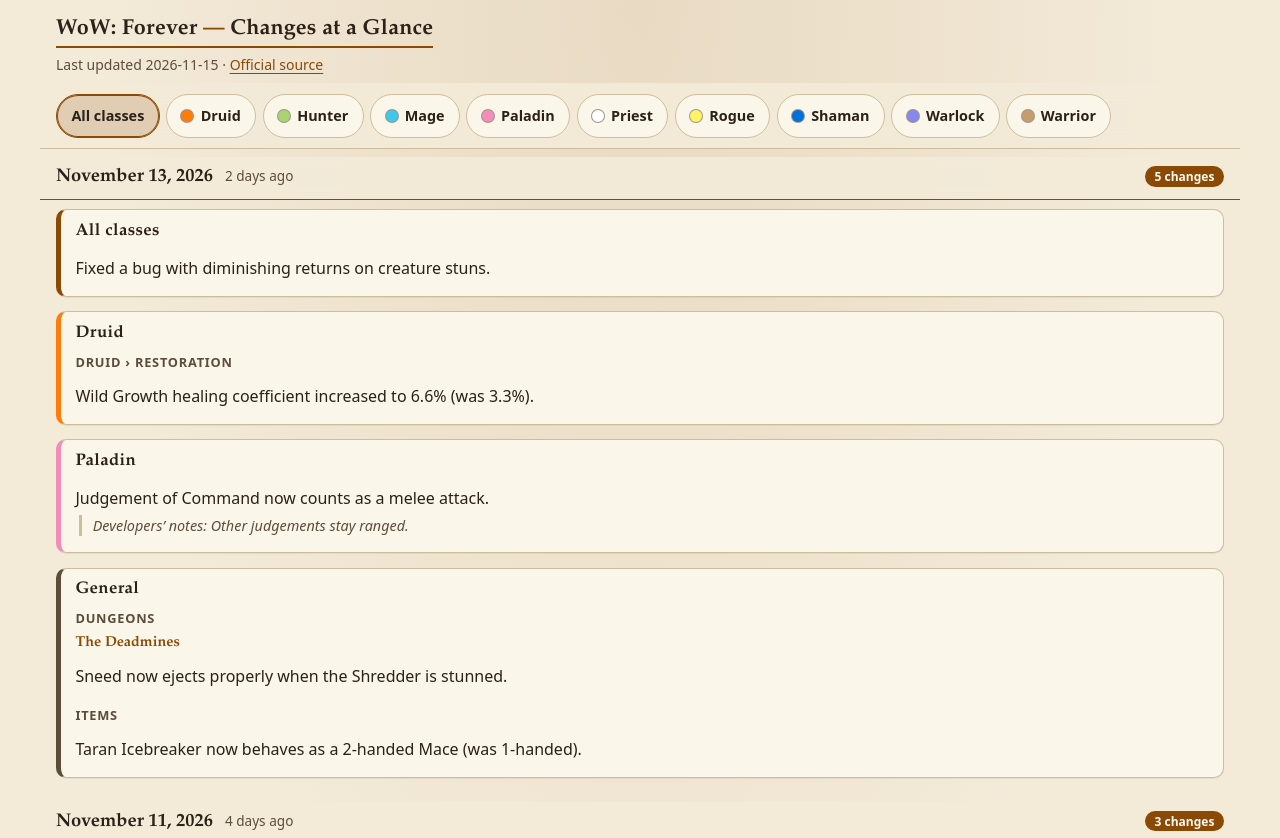
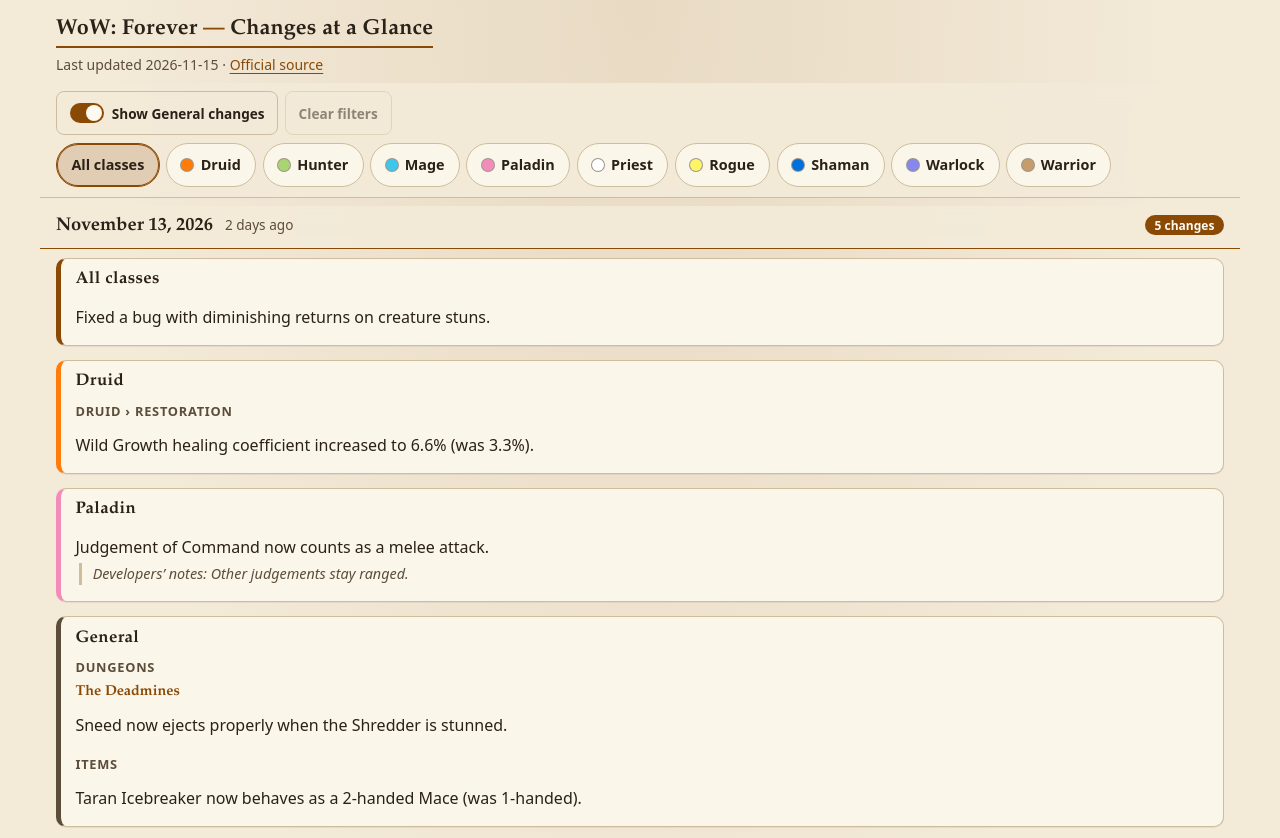
Before and after one commit to RQalgo/wow-4ever-changes, a website with bundled scripts: page index.html in a window 1280 px wide. Shown: the top 838 px of the page. Built offline with nearby package versions, Linux system fonts and the light colour scheme.

Commit message:
Add "Show General changes" toggle and Clear filters button
Accessible switch (role=switch) controlling the General section; the
clear button resets all filters and is disabled when nothing is set.

Co-Authored-By: Claude Fable 5.2 <noreply@anthropic.com>
Claude-Session: https://claude.ai/code/session_01SoN7YQdSNrNou9mxewe3CL

```diff
--- a/assets/app.js
+++ b/assets/app.js
@@ -251,7 +251,33 @@ function buildFilters() {
   specGroup.id = 'spec-row';
   specGroup.setAttribute('role', 'group');
   specGroup.hidden = true;
-  box.replaceChildren(classGroup, specGroup);
+
+  // Tools row: (search goes first), General toggle, clear button.
+  const tools = el('div', 'tools');
+  tools.id = 'tools';
+  const gen = el('button', 'toggle');
+  gen.type = 'button';
+  gen.id = 'general-toggle';
+  gen.append(el('span', 'toggle-box'), el('span', 'toggle-label', 'Show General changes'));
+  gen.addEventListener('click', () => setState({ ...state, general: !state.general }));
+  const clear = el('button', 'btn-clear');
+  clear.type = 'button';
+  clear.id = 'clear-filters';
+  clear.append(el('span', null, 'Clear filters'));
+  clear.addEventListener('click', () => setState(defaultState()));
+  tools.append(gen, clear);
+
+  box.replaceChildren(tools, classGroup, specGroup);
+}
+
+/** Sync the General toggle and the clear button with the state. */
+function renderTools() {
+  const gen = $('general-toggle');
+  gen.setAttribute('role', 'switch');
+  gen.setAttribute('aria-checked', String(state.general));
+  const d = defaultState();
+  const dirty = state.cls !== d.cls || state.spec !== d.spec || state.q !== d.q || state.general !== d.general;
+  $('clear-filters').disabled = !dirty;
 }
 
 /**
@@ -262,6 +288,7 @@ function setState(next) {
   state = next;
   renderClassChips();
   renderSpecChips();
+  renderTools();
   renderResults();
 }
 
--- a/assets/styles.css
+++ b/assets/styles.css
@@ -162,3 +162,14 @@ mark { background: var(--mark-bg); color: var(--mark-fg); border-radius: 3px; pa
 /* The colour dot gets a ring so white/yellow stay visible on light parchment. */
 .chip-dot { width: 12px; height: 12px; border-radius: 50%; background: var(--cc); box-shadow: 0 0 0 1px color-mix(in srgb, var(--text) 45%, transparent); }
 .chip-row[hidden] { display: none; }
+.tools { display: flex; flex-wrap: wrap; align-items: center; gap: .4rem; margin-bottom: .3rem; }
+.toggle, .btn-clear {
+  min-height: 44px; display: inline-flex; align-items: center; gap: .5rem; padding: 0 .8rem; cursor: pointer;
+  background: transparent; color: var(--text); border: 1px solid var(--border); border-radius: 8px; font: 600 .85rem var(--sans);
+}
+.toggle:hover, .btn-clear:hover:not(:disabled) { background: var(--surface-2); }
+.btn-clear:disabled { opacity: .5; cursor: default; }
+.toggle-box { width: 34px; height: 20px; border-radius: 999px; background: var(--border); position: relative; flex: none; transition: background .15s; }
+.toggle-box::after { content: ""; position: absolute; top: 2px; left: 2px; width: 16px; height: 16px; border-radius: 50%; background: var(--text); transition: transform .15s; }
+.toggle[aria-checked="true"] .toggle-box { background: var(--accent); }
+.toggle[aria-checked="true"] .toggle-box::after { transform: translateX(14px); background: var(--accent-ink); }
```
Also changed, not shown: test/ui-logic.test.mjs (+11 -0 lines).
